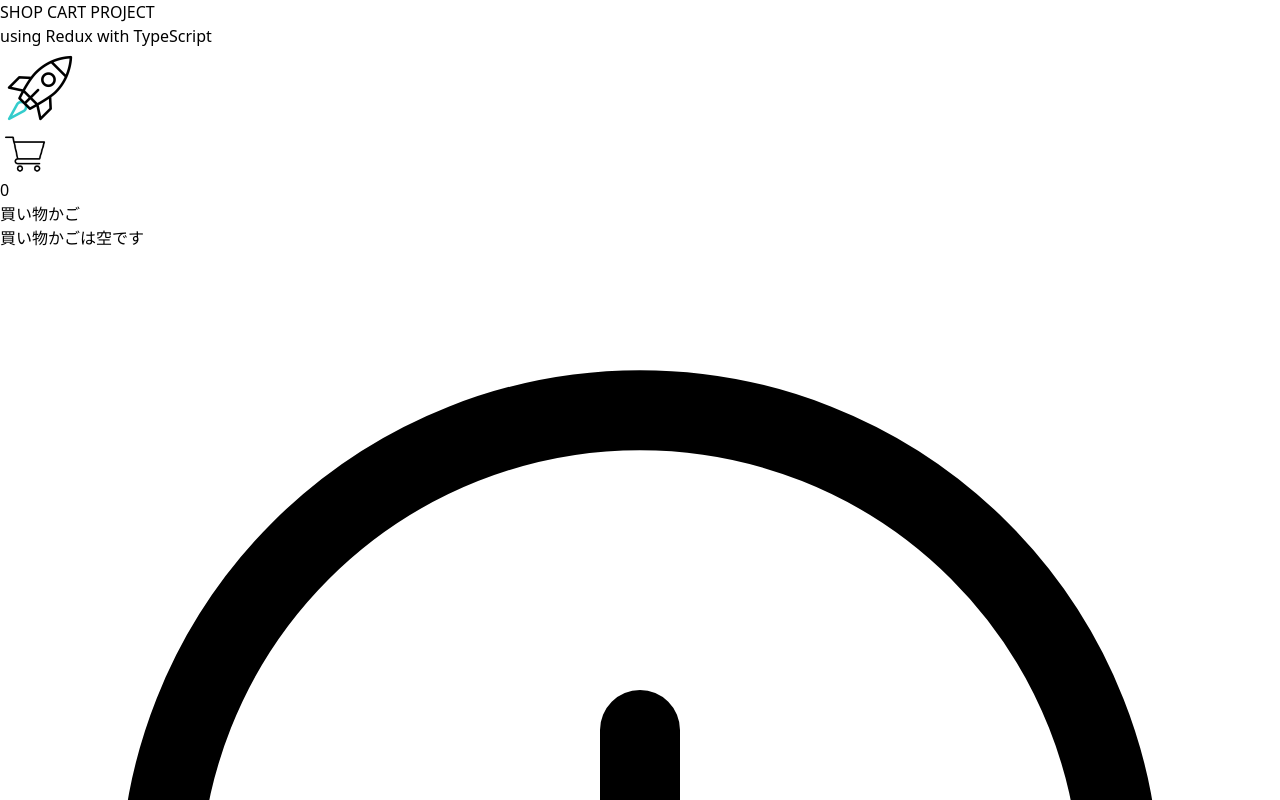
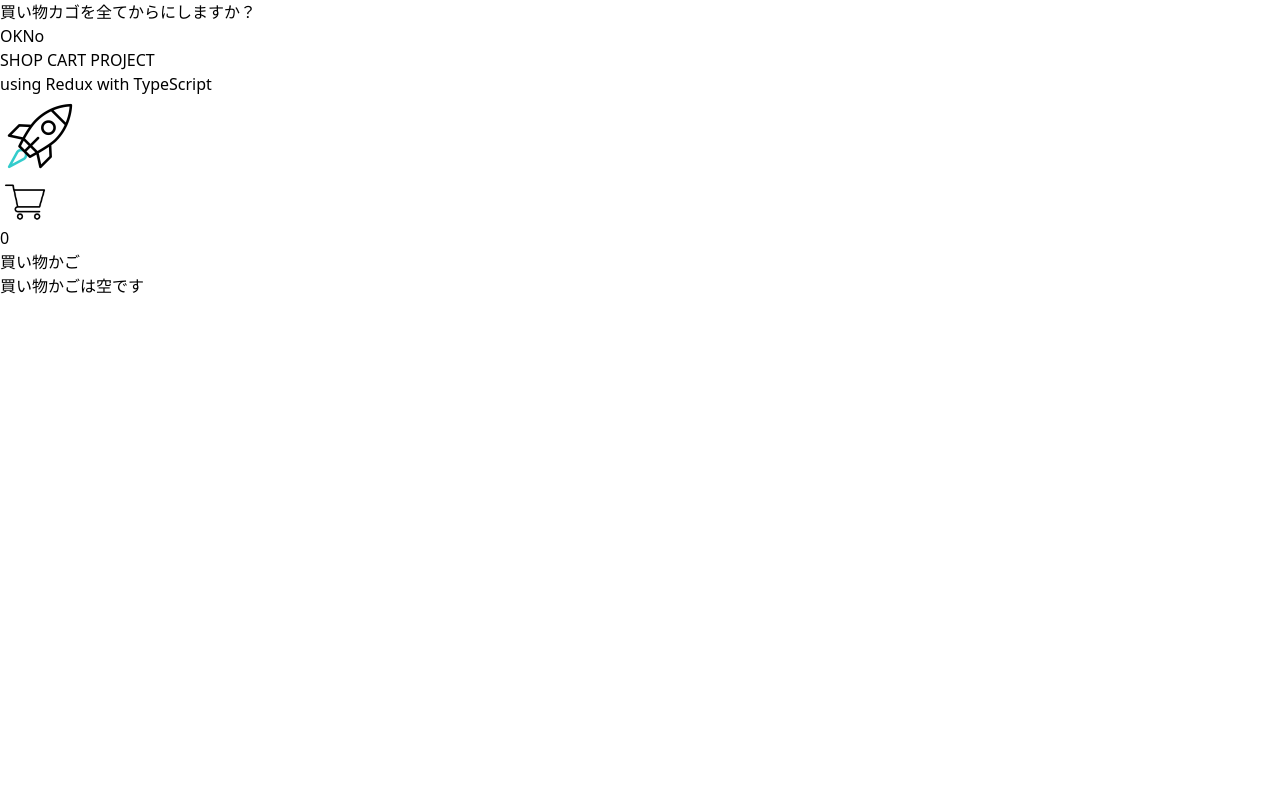
Before and after one commit to Kroro1208/redux-typescript-shop_cart, a React (Vite) app: page / in a window 1280 px wide. Shown: the top 800 px of the page. Built offline with nearby package versions, Linux system fonts and the light colour scheme.

Commit message:
メインページ修正した

```diff
--- a/src/App.tsx
+++ b/src/App.tsx
@@ -1,16 +1,26 @@
-import { MinusIcon } from "./components/icons/MinusIcon"
-import { PlusIcon } from "./components/icons/PlusIcon"
-import { TrashIcon } from "./components/icons/TrashIcon"
+import { useDispatch, useSelector } from "react-redux"
+import { CartContainer } from "./components/CartContainer"
+import { useEffect } from "react"
+import { calculateTotals } from "./app/features/cart/CartSlice"
+import { Modal } from "./components/Modal"
+import NavBar from "./components/NavBar"
+import { RootState } from "./app/store"
 
 function App() {
+  const dispatch = useDispatch();
+  const cartItems  = useSelector((state: RootState) => ({ cartItems: state.cart.cartItems}) );
+  const isOpen = useSelector((state: RootState) => ({ isOpen: state.modal.isOpen}));
+
+  useEffect(() => {
+    dispatch(calculateTotals());
+  }, [cartItems, dispatch]);
+
   return (
-    <div className='text-4xl font-bold'>
-      <div>
-        <PlusIcon />
-        <MinusIcon />
-        <TrashIcon />
-      </div>
-    </div>
+    <main>
+      {isOpen && <Modal />}
+      <NavBar />
+      <CartContainer />
+    </main>
   )
 }
 
--- a/src/app/store.ts
+++ b/src/app/store.ts
@@ -1,9 +1,11 @@
 import { configureStore,  } from "@reduxjs/toolkit";
 import cartReducer from "./features/cart/CartSlice";
+import modalReducer from "./features/modal/ModalSlice";
 
 export const store = configureStore({
     reducer: {
         cart: cartReducer,
+        modal: modalReducer
     }
 })
 
--- a/src/components/CartContainer.tsx
+++ b/src/components/CartContainer.tsx
@@ -37,7 +37,7 @@ export const CartContainer = () => {
                 <hr />
                 <div className=''>
                     <h4>小計{amount}個の商品 (税込) :<span>{total}円です</span></h4>
-                    <button className='btn clear-btn' onClick={() => dispatch(openModal())}>全ての商品の選択解除</button>
+                    <button className='' onClick={() => dispatch(openModal())}>全ての商品の選択解除</button>
                 </div>
             </footer>
         </section>
--- a/src/components/CartItem.tsx
+++ b/src/components/CartItem.tsx
@@ -2,6 +2,7 @@ import { useDispatch } from 'react-redux';
 import { PlusIcon } from './icons/PlusIcon';
 import { MinusIcon } from './icons/MinusIcon';
 import { decrease, increase, removeItem } from '../app/features/cart/CartSlice';
+import { TrashIcon } from './icons/TrashIcon';
 
 type Props = {
     id: string | number;
@@ -19,7 +20,7 @@ const CartItem = ({ id, img, title, price, amount }: Props) => { // このCartIt
             <div>
                 <h4>{title}</h4>
                 <h4 className=''>{price}円</h4>
-                <button className='' onClick={() => dispatch(removeItem(id))}><DeleteIcon /></button>
+                <button className='' onClick={() => dispatch(removeItem(id))}><TrashIcon /></button>
             </div>
             <div className=''>
                 <button className='' onClick={() => dispatch(increase((id)))}>
--- a/src/main.tsx
+++ b/src/main.tsx
@@ -4,14 +4,11 @@ import App from './App.tsx'
 import './index.css'
 import { Provider } from 'react-redux'
 import { store } from './app/store.ts'
-import NavBar from './components/NavBar.tsx'
-import { CartContainer } from './components/CartContainer.tsx'
+
 
 ReactDOM.createRoot(document.getElementById('root')!).render(
   <React.StrictMode>
     <Provider store={store}>
-      <NavBar />
-      <CartContainer />
       <App />
     </Provider>
   </React.StrictMode>,
```
